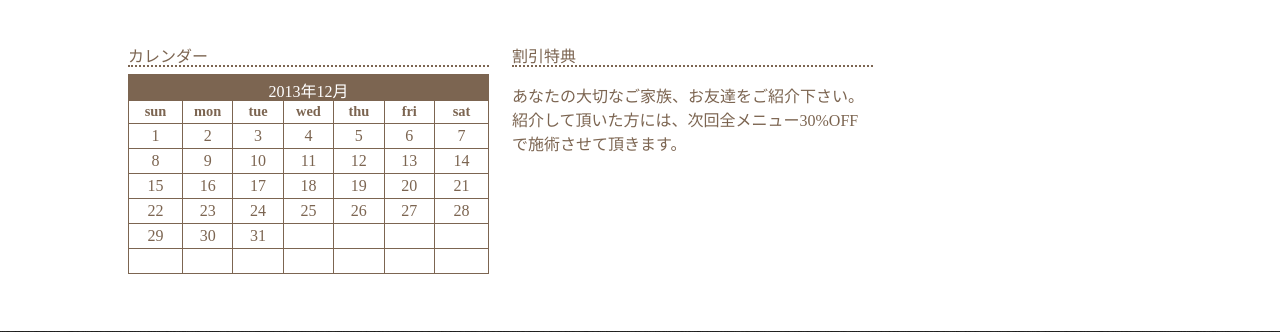
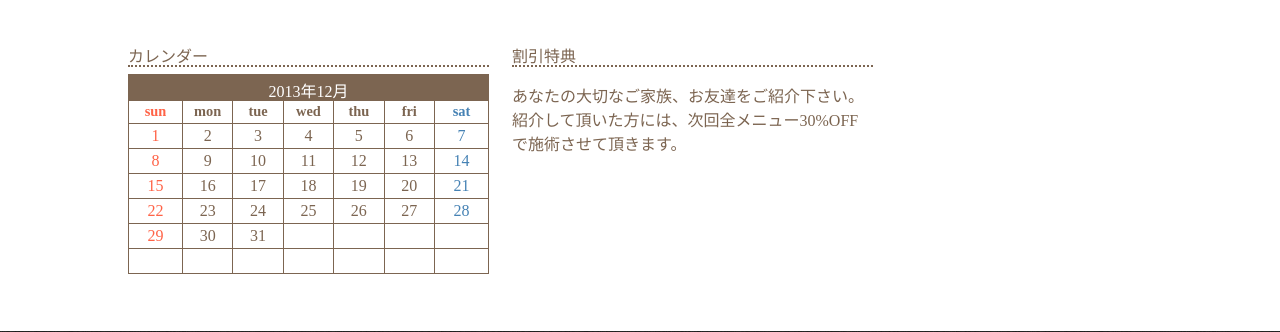
Before and after one commit to h-ishikawa/unripe-sun.com, a PHP site: page / in a window 1280 px wide. Shown: the part 852-1184 px from the top of the page. Run offline with PHP 8.4, Linux system fonts and the light colour scheme; data that the repository does not hold is empty; some libraries are stand-ins or nearby versions.

Commit message:
カレンダー　土日の文字色変更

```diff
--- a/stylesheets/common.css
+++ b/stylesheets/common.css
@@ -329,6 +329,16 @@ h1, h2, h3, h4, h5, h6, strong, em {
   width: 14%;
 }
 
+.home .contents .calendar tr th.sun,
+.home .contents .calendar tr td:first-child {
+  color: #ff6347;
+}
+
+.home .contents .calendar tr th.sat,
+.home .contents .calendar tr td:last-child {
+  color: #4682b4;
+}
+
 .home .contents .calendar .sat,
 .home .contents .calendar .sun {
   width: 15%;
```
